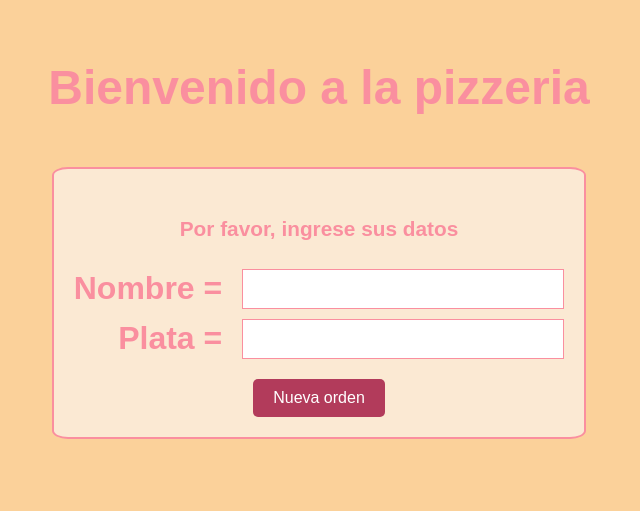
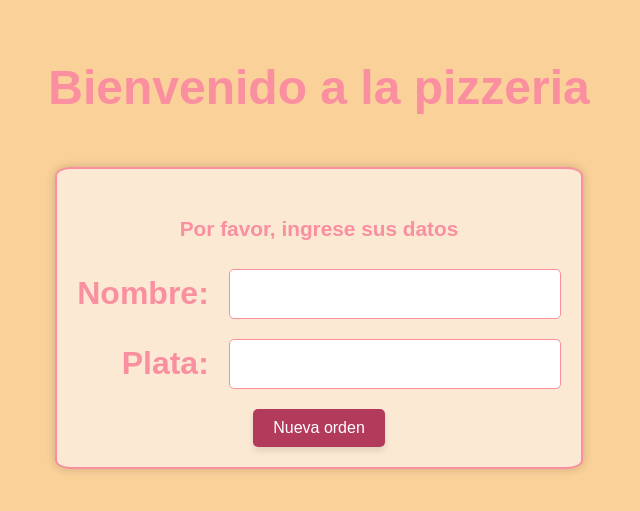
Before and after one commit to AilenGangale/LosProsciutto, a Flask app: page /nuevo_cliente in a window 1280 px wide. Shown: the top 511 px of the page, without its empty margins (321-961 px from the left). Run offline with Flask 3, Linux system fonts and the light colour scheme; some libraries are stand-ins or nearby versions.

Commit message:
mas cambios de diseño

```diff
--- a/Frontend/templates/clientes_nuevos.html
+++ b/Frontend/templates/clientes_nuevos.html
@@ -10,27 +10,28 @@
             background-color: #fbd19a;
             padding: 20px;
             text-align: center;
-            color: #333; /* Color del texto principal para mejor legibilidad */
+            color: #333;
         }
 
         h1 {
-            color: #fa8f9f;; /* Color más oscuro para mejor contraste */
+            color: #fa8f9f;
             font-size: 3em;
             font-weight: bold;
         }
 
         h4 {
-            color: #fa8f9f; /* Color más oscuro para mejor contraste */
+            color: #fa8f9f;
         }
 
         .limit {
-            border: 2px solid#fa8f9f;/* Color más oscuro para mejor contraste */
+            border: 2px solid #fa8f9f;
             padding: 20px;
             margin-top: 20px;
             display: inline-block;
             text-align: left;
             border-radius: 3%;
-            background-color: #FBE9D3; /* Fondo suave para buen contraste con el texto */
+            background-color: #FBE9D3;
+            box-shadow: 0 0 10px rgba(0, 0, 0, 0.2);
         }
 
         label {
@@ -38,29 +39,36 @@
             margin-right: 10px;
             flex: 1;
             text-align: right;
-            color: #fa8f9f; /* Color más oscuro para mejor contraste */
+            color: #fa8f9f;
             font-weight: bold;
         }
 
         #mensajito {
-            color: #fa8f9f; /* Color más oscuro para mejor contraste */
+            color: #fa8f9f;
             text-align: center;
             font-size: 1.3em;
         }
 
         input[type="text"] {
-            padding: 5px;
+            padding: 10px;
             font-size: 1.5em;
-            border: 1px solid #fa8f9f; /* Borde del campo de texto en color contrastante */
+            border: 1px solid #fa8f9f;
             flex: 2;
             margin-left: 10px;
+            border-radius: 5px;
         }
 
         .form {
             display: flex;
             align-items: center;
             justify-content: center;
-            margin-bottom: 10px;
+            margin-bottom: 20px; /* Mayor espaciado entre los campos */
+        }
+
+        input[type="text"] {
+
+            border: 1px solid #fa8f9f;
+
         }
 
         #botones {
@@ -72,15 +80,17 @@
             margin: 0 10px;
             padding: 10px 20px;
             font-size: 1em;
-            background-color: #B23B5B; /* Botones en color más oscuro para mejor contraste */
+            background-color: #B23B5B;
             color: #ffffff;
             border: none;
             cursor: pointer;
             border-radius: 5px;
+            box-shadow: 0 4px 6px rgba(0, 0, 0, 0.1); /* Añadir sombra a los botones */
+            transition: background-color 0.3s ease;
         }
 
         #botones button:hover {
-            background-color: #920F3E; /* Color más oscuro para el hover de los botones */
+            background-color: #920F3E;
         }
 
     </style>
@@ -92,11 +102,11 @@
         <div id="clientes">
             <h4 id="mensajito">Por favor, ingrese sus datos</h4>
             <div class="form">
-                <label for="nombre">Nombre =</label>
+                <label for="nombre">Nombre:</label>
                 <input type="text" id="nombre" name="nombre">
             </div>
             <div class="form">
-                <label for="plata">Plata =</label>
+                <label for="plata">Plata:</label>
                 <input type="text" id="plata" name="plata">
             </div>
             <div id="botones">
```
Also changed, not shown: Frontend/templates/clientes_existentes.html (+18 -0 lines).
